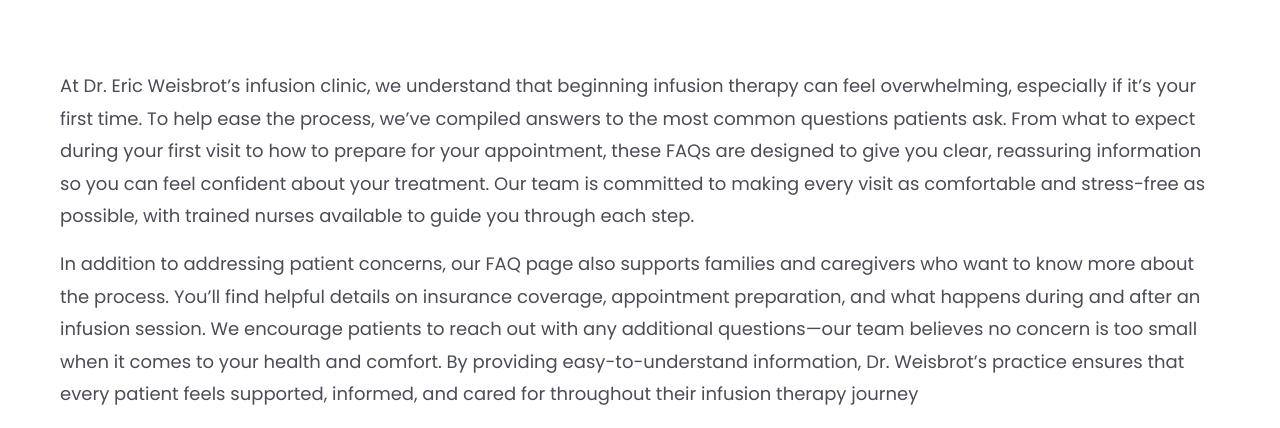
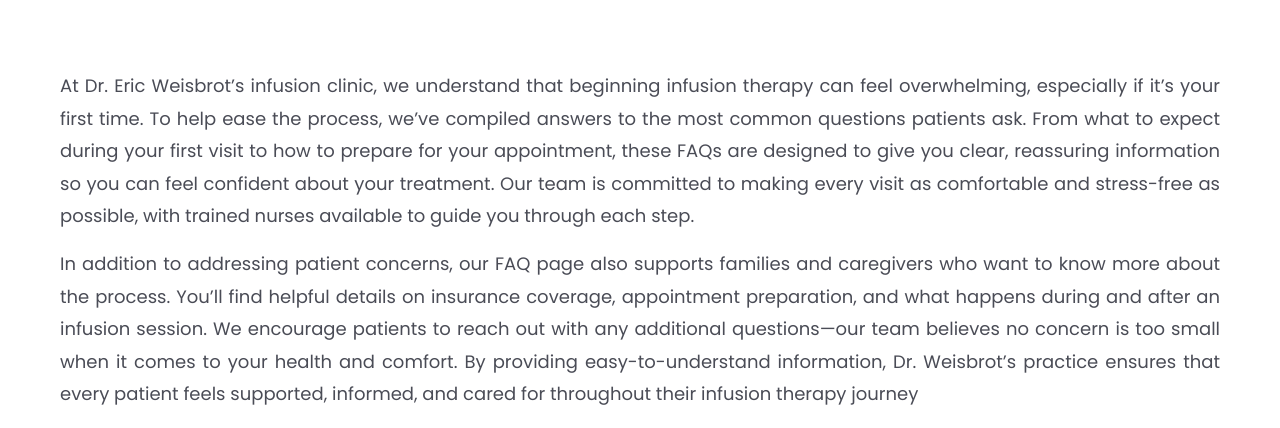
Before and after one commit to backbencherstudio/eric-weisbrot-frontend, a Next.js app: page /patients-faqs in a window 1280 px wide. Shown: the part 524-952 px from the top of the page. Built offline with nearby package versions, Linux system fonts and the light colour scheme; no server answers.

Commit message:
text justify to the every paragraph

```diff
--- a/app/patients-faqs/page.tsx
+++ b/app/patients-faqs/page.tsx
@@ -10,8 +10,8 @@
             <ReuseableBanner banner="/home/raw-image/patient-faqs.jpg" text="Patient FAQs"/>
             {/* <PatientsMainSection/> */}
             <div className="maxContainer md:my-[100px] my-[60px]">
-                <p className=' xl:text-lg  md:text-base text-sm text-[#4A4C56] leading-[180%]'>At Dr. Eric Weisbrot’s infusion clinic, we understand that beginning infusion therapy can feel overwhelming, especially if it’s your first time. To help ease the process, we’ve compiled answers to the most common questions patients ask. From what to expect during your first visit to how to prepare for your appointment, these FAQs are designed to give you clear, reassuring information so you can feel confident about your treatment. Our team is committed to making every visit as comfortable and stress-free as possible, with trained nurses available to guide you through each step. </p>
-                <p className='md:mt-4 mt-3 xl:text-lg lg:text-sm md:text-base text-sm text-[#4A4C56] leading-[180%]'>
+                <p className=' xl:text-lg  md:text-base text-sm text-[#4A4C56] leading-[180%] text-justify'>At Dr. Eric Weisbrot’s infusion clinic, we understand that beginning infusion therapy can feel overwhelming, especially if it’s your first time. To help ease the process, we’ve compiled answers to the most common questions patients ask. From what to expect during your first visit to how to prepare for your appointment, these FAQs are designed to give you clear, reassuring information so you can feel confident about your treatment. Our team is committed to making every visit as comfortable and stress-free as possible, with trained nurses available to guide you through each step. </p>
+                <p className='md:mt-4 mt-3 xl:text-lg lg:text-sm md:text-base text-sm text-[#4A4C56] leading-[180%] text-justify'>
                     In addition to addressing patient concerns, our FAQ page also supports families and caregivers who want to know more about the process. You’ll find helpful details on insurance coverage, appointment preparation, and what happens during and after an infusion session. We encourage patients to reach out with any additional questions—our team believes no concern is too small when it comes to your health and comfort. By providing easy-to-understand information, Dr. Weisbrot’s practice ensures that every patient feels supported, informed, and cared for throughout their infusion therapy journey
                 </p>
 
--- a/components/AboutUs/AboutUsMainContent.tsx
+++ b/components/AboutUs/AboutUsMainContent.tsx
@@ -97,7 +97,7 @@
                   <h2 className="lg:text-[32px] md:text-[28px] text-2xl text-[#1D1F2C] leading-[130%] font-semibold">
                     {section.headerText}
                   </h2>
-                  <div className="text-[#4A4C56] leading-[180%] md:text-base text-sm mt-4">{section.paragraph}</div>
+                  <div className="text-[#4A4C56] leading-[180%] md:text-base text-sm mt-4 text-justify">{section.paragraph}</div>
                   <ul className="flex flex-col gap-4 pt-2.5">
                     {section.listItems.map((item, idx) => (
                       <li key={idx} className="flex gap-2.5 items-center text-black md:text-base text-sm leading-[180%]">
--- a/components/ConditionTherapy/OurCondition.tsx
+++ b/components/ConditionTherapy/OurCondition.tsx
@@ -18,7 +18,7 @@
           <h1 className="headerText !font-medium text-[#1D1F2C] mt-3">
             Conditions & Therapies
           </h1>
-          <p className="text-[#4A4C56] md:text-base text-sm leading-[180%] mt-4">
+          <p className="text-[#4A4C56] md:text-base text-sm leading-[180%] mt-4 text-justify">
             Infusion therapy helps treat conditions where oral medications aren’t effective, including autoimmune disorders like rheumatoid arthritis, Crohn’s disease, multiple sclerosis, and lupus. It is also used for osteoporosis, chronic infections, and certain neurological conditions. Common therapies include biologics, antibiotics, hydration, and immune-modulating medications—delivered directly into the bloodstream for faster, more effective results. Each treatment plan is personalized, with patients carefully monitored to ensure safety and comfort.
           </p>
         </div>
--- a/components/Home/AboutUs.tsx
+++ b/components/Home/AboutUs.tsx
@@ -27,7 +27,7 @@
               About Dr. Eric Weisbrot
             </h2>
           </div>
-          <div className="flex flex-col md:gap-4 gap-2.5 mt-4 xl:text-base text-sm leading-[180%] text-[#4A4C56]">
+          <div className="flex flex-col md:gap-4 gap-2.5 mt-4 xl:text-base text-sm leading-[180%] text-[#4A4C56] text-justify">
             <p className="">
               Dr. Eric Weisbrot is a board eligible physician with over 45 years of experience in family medicine and specialty care. Known for his compassionate approach and clinical excellence, Dr. Weisbrot is deeply invested in helping patients navigate chronic conditions such as autoimmune diseases, immune deficiencies, gastrointestinal disorders, and rheumatologic conditions — with infusion therapy often being a key part of treatment.
             </p>
--- a/components/Home/HelpCenter.tsx
+++ b/components/Home/HelpCenter.tsx
@@ -61,7 +61,7 @@
                     </span>
                   </div>
                 </AccordionTrigger>
-                <AccordionContent className="md:p-6 p-3 bg-[#F3F6FC] text-[#1D1F2C] leading-[180%] lg:text-lg md:text-base text-sm">
+                <AccordionContent className="md:p-6 p-3 bg-[#F3F6FC] text-[#1D1F2C] leading-[180%] lg:text-lg md:text-base text-sm text-justify">
                   {faq.answer}
                 </AccordionContent>
               </AccordionItem>
```
